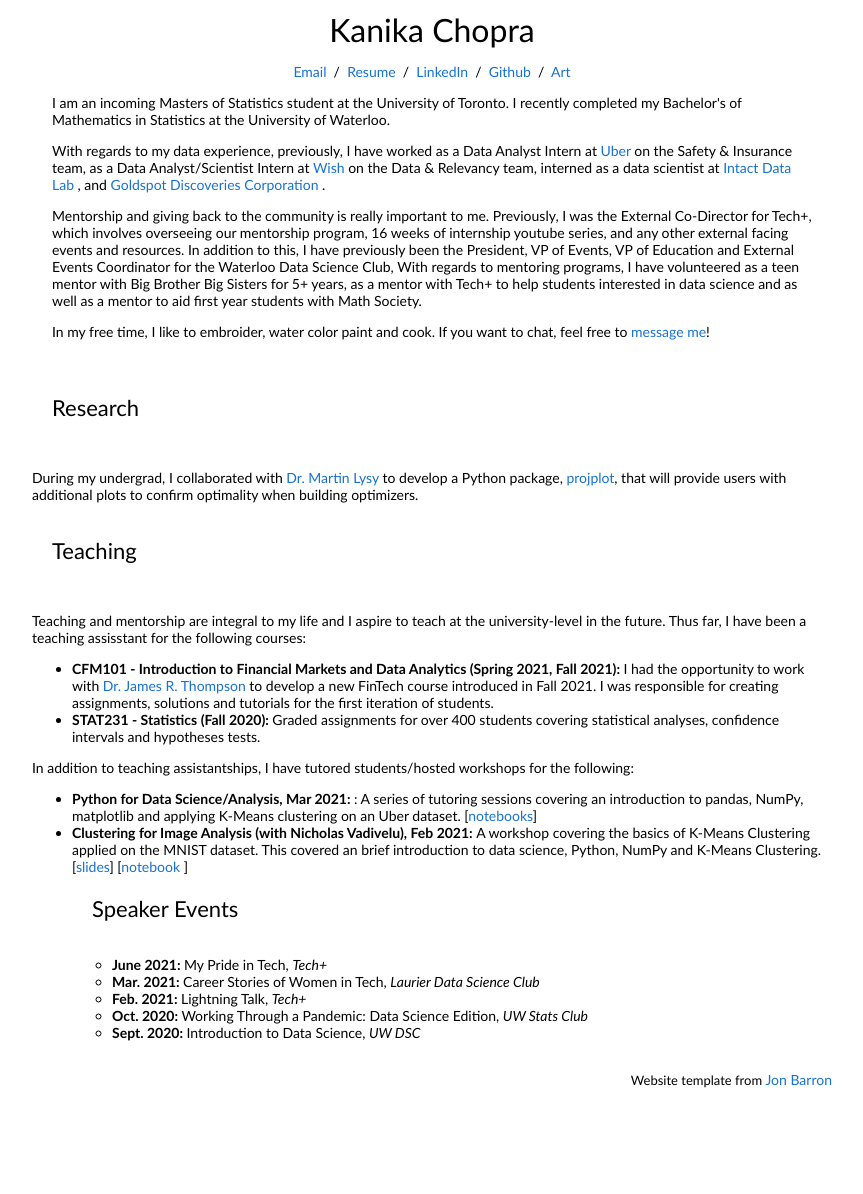
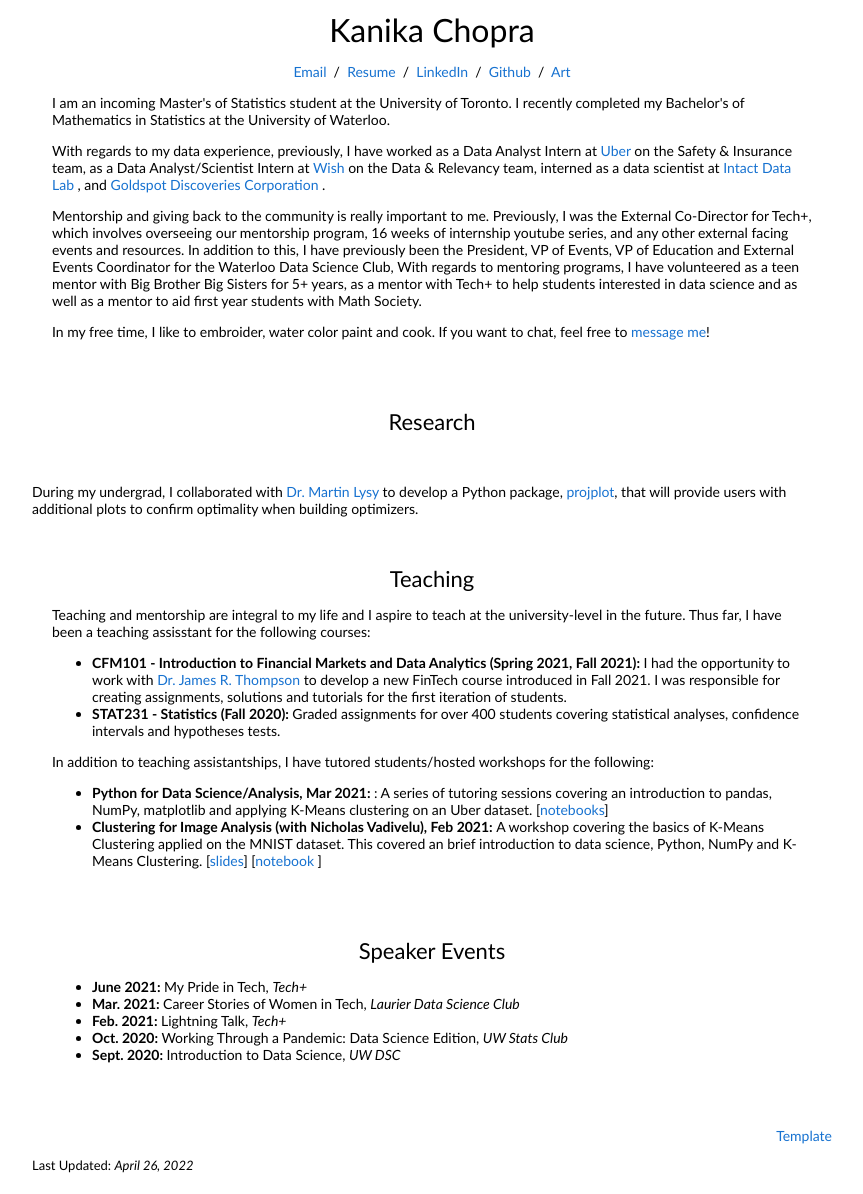
Before and after one commit to kanikadchopra/kanikadchopra.github.io, a Jekyll site: the page built from index.html, in a window 1280 px wide, cut to the strip 128-1322 px from the top of the page. Shown: the whole strip, without its empty margins (208-1071 px from the left). Built offline with Jekyll 4.4.1, drawn with Linux system fonts in a browser that asks for light colours; before the commit the page ends 1251 px from its top, so only the background shows below that.

Commit message:
Update index.html

```diff
--- a/index.html
+++ b/index.html
@@ -33,7 +33,7 @@ title: Kanika Chopra
                 <a href="http://instagram.com/kdc_arts" target="_blank">Art</a>
               </p>
 
-              <p> I am an incoming Masters of Statistics student at the University of Toronto. I recently completed my Bachelor's of Mathematics in Statistics at the University of Waterloo. </p>
+              <p> I am an incoming Master's of Statistics student at the University of Toronto. I recently completed my Bachelor's of Mathematics in Statistics at the University of Waterloo. </p>
 
               <p> With regards to my data experience, previously,  I have worked as a Data Analyst Intern at <a href="https://www.uber.com/us/en/careers/teams/safety-and-insurance/", target="_blank">Uber</a> on the Safety & Insurance team,
                 as a Data Analyst/Scientist Intern at <a href="https://www.wish.com/?hide_login_modal=true" target="_blank">Wish</a> on the Data & Relevancy team,
@@ -45,10 +45,9 @@ title: Kanika Chopra
                 as a mentor with Tech+ to help students interested in data science and as well as a mentor to aid first year students with Math Society. </p>
 
               <p> In my free time, I like to embroider, water color paint and cook. If you want to chat, feel free to <a href="mailto:kanikadatt@gmail.com">message me</a>!
-
             </td>
           </tr>
-        </tbody></table>
+        </table>
 
 <!-- Add in work experience here -->
 <!--
@@ -150,48 +149,38 @@ title: Kanika Chopra
         <table style="width:100%;border:0px;border-spacing:0px;border-collapse:separate;margin-right:auto;margin-left:auto;"><tbody>
             <tr>
             <td style="padding:20px;width:100%;vertical-align:middle">
+              <p style="text-align:center">
               <heading>Research</heading>
-              <p>
-              </p>
             </td>
           </tr>
         </tbody></table>
-        <p> During my undergrad, I collaborated with <a href="https://uwaterloo.ca/statistics-and-actuarial-science/people-profiles/martin-lysy">Dr. Martin Lysy </a> to develop a Python package, <a href="https://pypi.org/project/projplot/0.0.1/", target="_blank">projplot</a>, that will provide users with additional plots to confirm optimality when building optimizers.
+        <p> During my undergrad, I collaborated with <a href="https://uwaterloo.ca/statistics-and-actuarial-science/people-profiles/martin-lysy">Dr. Martin Lysy </a> to develop a Python package, <a href="https://pypi.org/project/projplot/0.0.1/", target="_blank">projplot</a>, that will provide users with additional plots to confirm optimality when building optimizers.</p>
 <!-- Teaching section here -->
         <table style="width:100%;border:0px;border-spacing:0px;border-collapse:separate;margin-right:auto;margin-left:auto;"><tbody>
             <tr>
             <td style="padding:20px;width:100%;vertical-align:middle">
+              <p style="text-align:center">
               <heading>Teaching</heading>
-              <p>
-              </p>
-            </td>
-          </tr>
-        </tbody></table>
               <p> Teaching and mentorship are integral to my life and I aspire to teach at the university-level in the future. Thus far, I have been a teaching assisstant for the following courses: </p>
-
               <ul>
                 <li> <b> CFM101 - Introduction to Financial Markets and Data Analytics (Spring 2021, Fall 2021): </b> I had the opportunity to work with <a href="http://www.arts.uwaterloo.ca/~james/">Dr. James R. Thompson</a> to develop a new FinTech course introduced in Fall 2021. I was responsible for creating assignments, solutions and tutorials for the first iteration of students. </li>
                 <li> <b> STAT231 - Statistics (Fall 2020): </b> Graded assignments for over 400 students covering statistical analyses, confidence intervals and hypotheses tests.
               </ul>
-
               <p> In addition to teaching assistantships, I have tutored students/hosted workshops for the following: </p>
               <ul>
                 <li> <b> Python for Data Science/Analysis, Mar 2021: </b>: A series of tutoring sessions covering an introduction to pandas, NumPy, matplotlib and applying K-Means clustering on an Uber dataset. [<a href="https://github.com/kanikadchopra/PythonDataScience/">notebooks</a>] </li>
                 <li> <b> Clustering for Image Analysis (with Nicholas Vadivelu), Feb 2021: </b> A workshop covering the basics of K-Means Clustering applied on the MNIST dataset. This covered an brief introduction to data science, Python, NumPy and K-Means Clustering. [<a href="https://docs.google.com/presentation/d/1KljHWmAQpbcJPeIm_w-k3u35gZPr3G80nCcUGR17SoI/edit">slides</a>] [<a href="https://colab.research.google.com/drive/1xX_wZUeGFLF07F-M7uaMcXkLNphjTHhu#scrollTo=ww07pcxZWmzO">notebook </a>]</li>
               </u1>
-
+              </td>
+          </tr>
+        </table>
 
 <!-- Speaker talks section here -->
-
         <table style="width:100%;border:0px;border-spacing:0px;border-collapse:separate;margin-right:auto;margin-left:auto;"><tbody>
             <tr>
             <td style="padding:20px;width:100%;vertical-align:middle">
+            <p style="text-align:center">
               <heading>Speaker Events</heading>
-              <p>
-              </p>
-            </td>
-          </tr>
-        </tbody></table>
             <ul>
               <li> <b> June 2021: </b> My Pride in Tech, <i> Tech+ </i> </li>
               <li> <b> Mar. 2021: </b> Career Stories of Women in Tech, <i> Laurier Data Science Club </i> </li>
@@ -199,7 +188,9 @@ title: Kanika Chopra
               <li> <b> Oct. 2020: </b> Working Through a Pandemic: Data Science Edition, <i> UW Stats Club </i>  </li>
               <li> <b> Sept. 2020: </b> Introduction to Data Science, <i> UW DSC </i>  </li>
             </ul>
-
+              </td>
+          </tr>
+        </table>
 
 
  <!--
@@ -276,7 +267,10 @@ I spoke on a panel regarding this topic, you can find the slides here. </p>
             <td style="padding:0px">
               <br>
               <p style="text-align:right;font-size:small;">
-                Website template from <a href="https://jonbarron.info/">Jon Barron</a>
+                <a href="https://jonbarron.info/">Template</a>
+              </p>
+              <p style="text-align:left;font-size:small;">
+                Last Updated: <i> April 26, 2022 </i>
               </p>
             </td>
           </tr>
```
Lines whose indentation alone changed are shown as unchanged.
